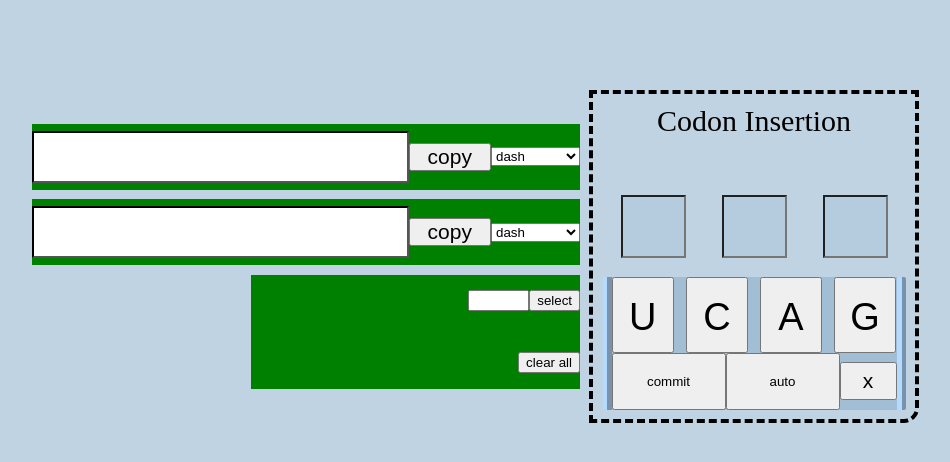
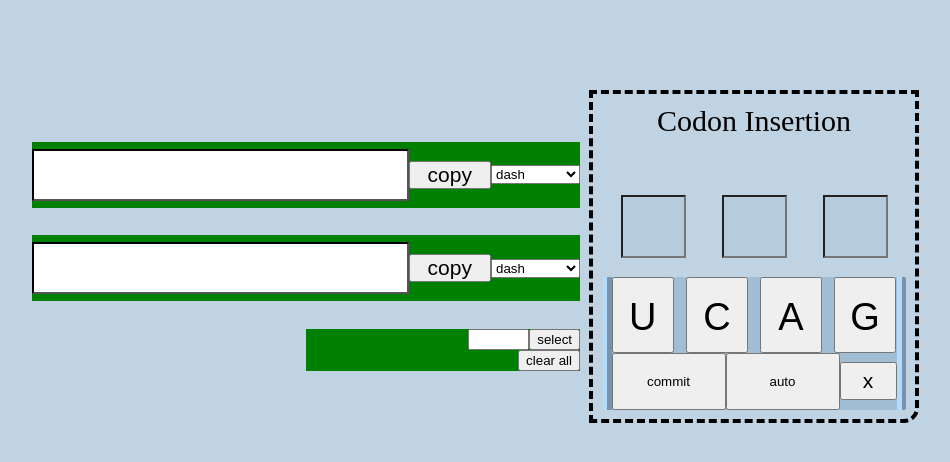
Before and after one commit to Aborgen/decode-codon, a Vue app: page / in a window 1280 px wide. Shown: the top 462 px of the page, without its empty margins (169-1119 px from the left). Built offline with nearby package versions, Linux system fonts and the light colour scheme.

Commit message:
Update styling in DisplayControls so that modification buttons (edit, delete) appear sensibly in small viewports

```diff
--- a/src/components/AminoAcidDisplay/internal/DisplayControls/DisplayControls.vue
+++ b/src/components/AminoAcidDisplay/internal/DisplayControls/DisplayControls.vue
@@ -161,14 +161,9 @@ export default {
 
 <style scoped>
 .display-controls {
-  flex: 0 0 40%;
-  display: flex;
-  width: 60%;
-  flex-flow: row wrap;
-  align-items: center;
-  justify-content: flex-end;
+  align-self: flex-end;
   background: green;
-  align-self: flex-end;
+  width: 100%;
 }
 
 .display-search {
@@ -178,6 +173,14 @@ export default {
   justify-content: flex-end;
 }
 
+.display-modify {
+  display: flex;
+  flex-flow: row nowrap;
+  justify-content: flex-end;
+  align-items: flex-end;
+  width: 100%;
+}
+
 #search-box {
   width: 4em;
 }
@@ -185,4 +188,11 @@ export default {
 #display-clear {
 
 }
+
+@media (min-width: 992px) {
+  .display-controls {
+    width: 50%;
+    flex-basis: auto;
+  }
+}
 </style>
```
